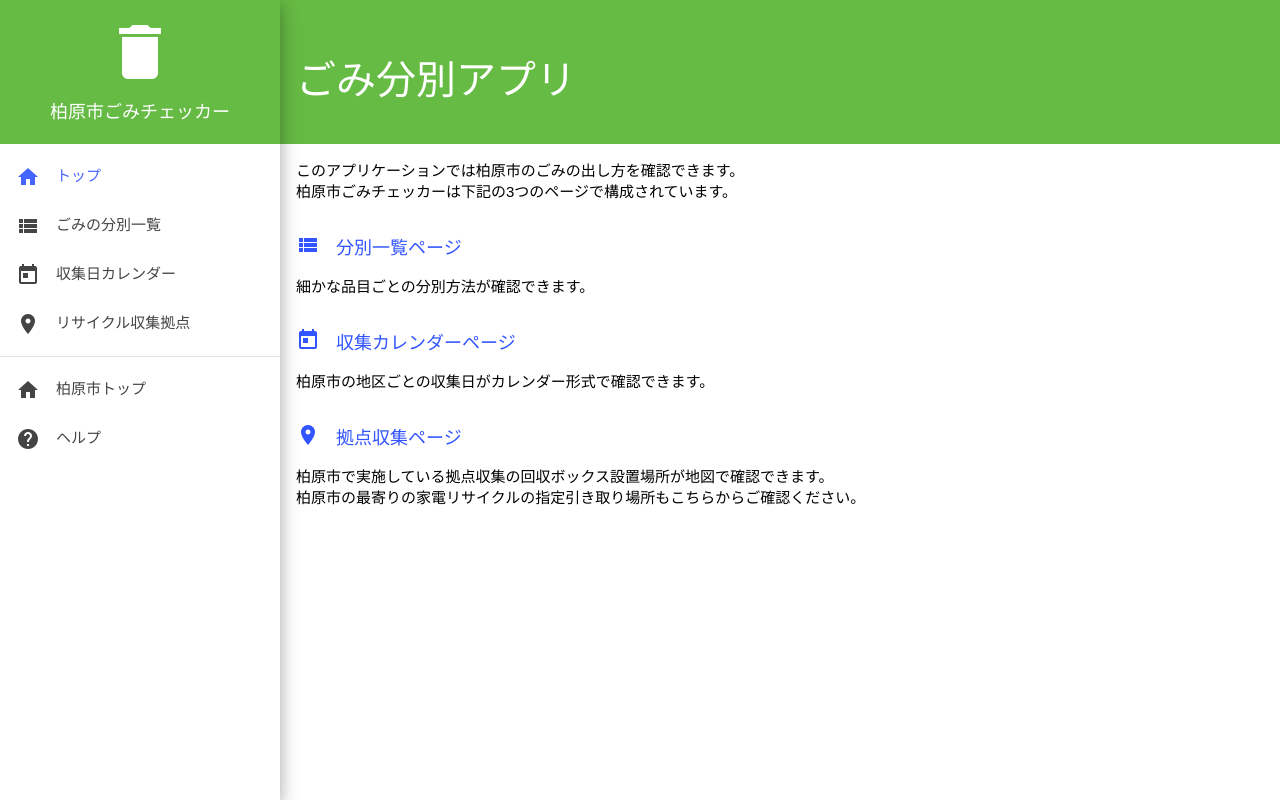
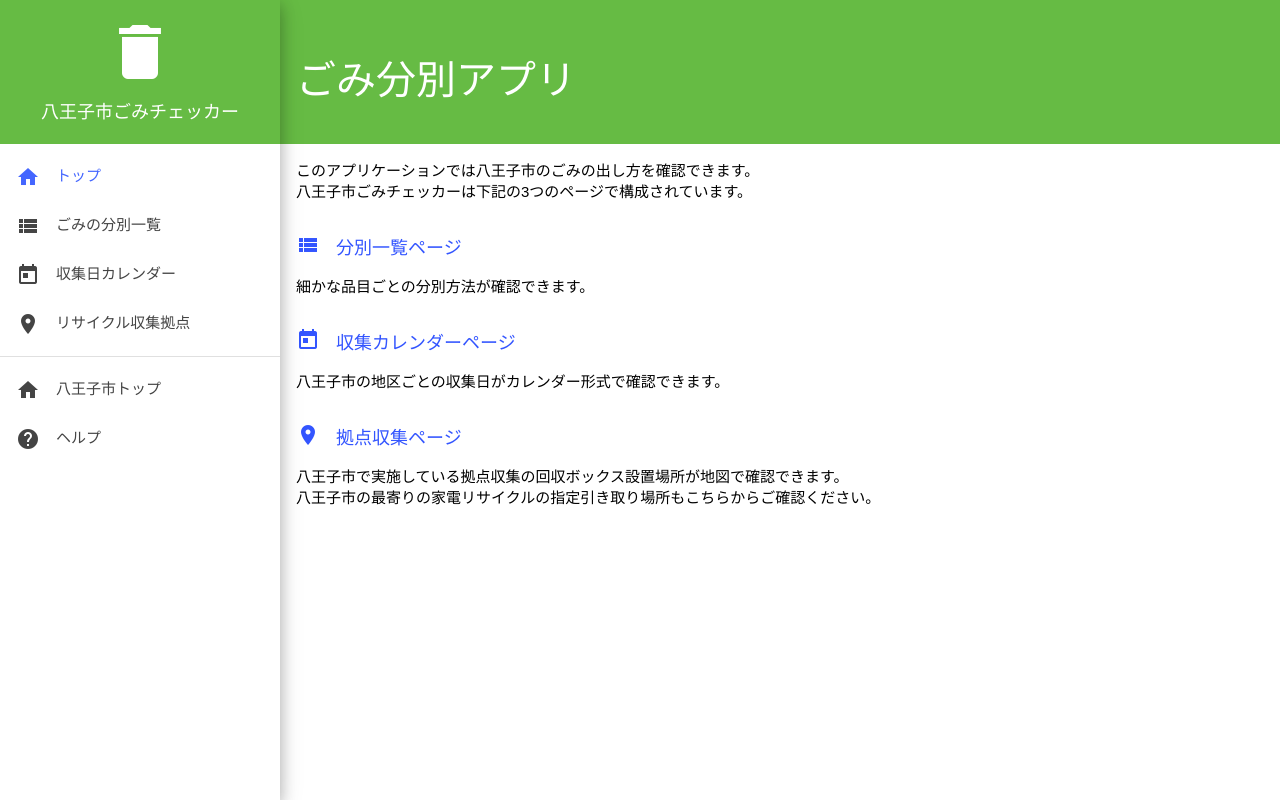
Before and after one commit to jun-s-19/gomichecker, a plain HTML site: page index.html in a window 1280 px wide. Drawn offline with Linux system fonts and the light colour scheme.

Commit message:
表記を八王子市に変更

```diff
--- a/index.html
+++ b/index.html
@@ -6,7 +6,7 @@
 	<meta name="viewport" content="width=device-width, initial-scale=1, user-scalable=no">
 	<!-- <link rel="shortcut icon" href="" /> -->
 
-	<title>柏原市ごみ分別アプリ</title>
+	<title>八王子市ごみ分別アプリ</title>
 
 	<link rel="stylesheet" href="css/style.css">
 	<link rel="stylesheet" href="css/widget.css">
@@ -27,7 +27,7 @@
 		<div class="page-header">
 			<a href="#" class="open-sidebar md-btn-icon"><i class="material-icons">menu</i></a>
 			<div class="top-logo"><i class="material-icons">delete</i></div>
-			<h1 class="top-title">柏原市ごみチェッカー</h1>
+			<h1 class="top-title">八王子市ごみチェッカー</h1>
 		</div>
 
 		<!-- コンテンツ -->
@@ -37,18 +37,18 @@
 
 				<h1>ごみ分別アプリ</h1>
 
-				<p>このアプリケーションでは柏原市のごみの出し方を確認できます。</p>
-				<p>柏原市ごみチェッカーは下記の3つのページで構成されています。</p>
+				<p>このアプリケーションでは八王子市のごみの出し方を確認できます。</p>
+				<p>八王子市ごみチェッカーは下記の3つのページで構成されています。</p>
 
 				<h3><a href="list.html"><i class="material-icons">view_list</i>分別一覧ページ</a></h3>
 				<p>細かな品目ごとの分別方法が確認できます。</p>
 
 				<h3><a href="calendar.html"><i class="material-icons">today</i>収集カレンダーページ</a></h3>
-				<p>柏原市の地区ごとの収集日がカレンダー形式で確認できます。</p>
+				<p>八王子市の地区ごとの収集日がカレンダー形式で確認できます。</p>
 
 				<h3><a href="place.html"><i class="material-icons">place</i>拠点収集ページ</a></h3>
-				<p>柏原市で実施している拠点収集の回収ボックス設置場所が地図で確認できます。</p>
-				<p>柏原市の最寄りの家電リサイクルの指定引き取り場所もこちらからご確認ください。</p>
+				<p>八王子市で実施している拠点収集の回収ボックス設置場所が地図で確認できます。</p>
+				<p>八王子市の最寄りの家電リサイクルの指定引き取り場所もこちらからご確認ください。</p>
 
 			</div>
 		</div>
@@ -58,7 +58,7 @@
 	<div id="sidebar" class="md-shadow-4 md-scrollable">
 		<div class="sidebar-header">
 			<div class="sidebar-header-logo"><i class="material-icons">delete</i></div>
-			<h1>柏原市ごみチェッカー</h1>
+			<h1>八王子市ごみチェッカー</h1>
 		</div>
 		<ul class="page-list md-list">
 			<li class="top md-active"><a href="index.html"><i class="material-icons">home</i><span class="page-title">トップ</span></a></li>
@@ -66,7 +66,7 @@
 			<li class="calendar"><a href="calendar.html"><i class="material-icons">today</i><span class="page-title">収集日カレンダー</span></a></li>
 			<li class="place"><a href="place.html"><i class="material-icons">place</i><span class="page-title">リサイクル収集拠点</span></a></li>
 			<li class="md-divider"></li>
-			<li><a href=""><i class="material-icons">home</i><span class="page-title">柏原市トップ</span></a></li>
+			<li><a href=""><i class="material-icons">home</i><span class="page-title">八王子市トップ</span></a></li>
 			<li><a href=""><i class="material-icons">help</i><span class="page-title">ヘルプ</span></a></li>
 		</ul>
 	</div>
```
Also changed, not shown: calendar.html (+3 -3 lines), list.html (+3 -3 lines), place.html (+3 -3 lines).
